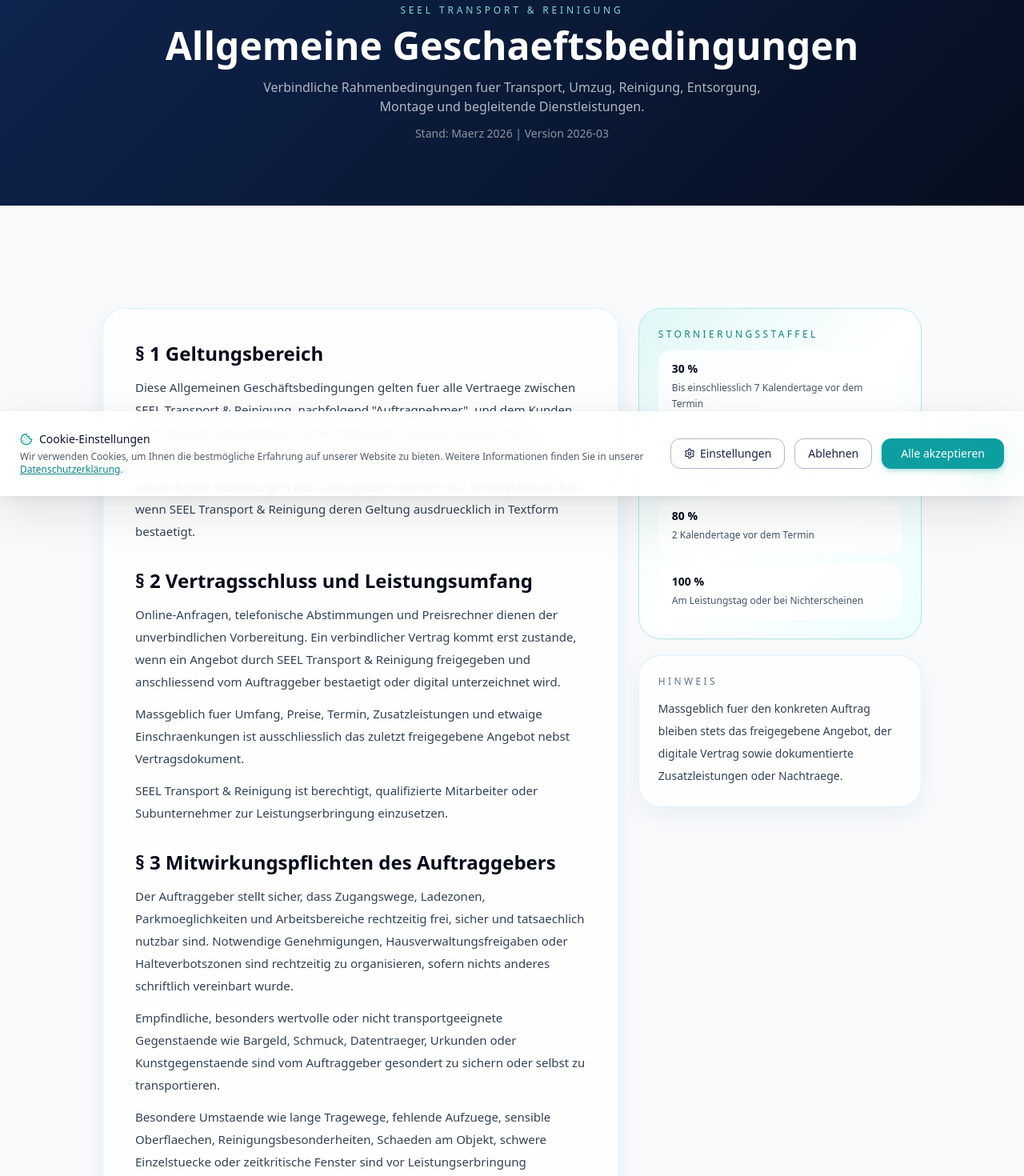
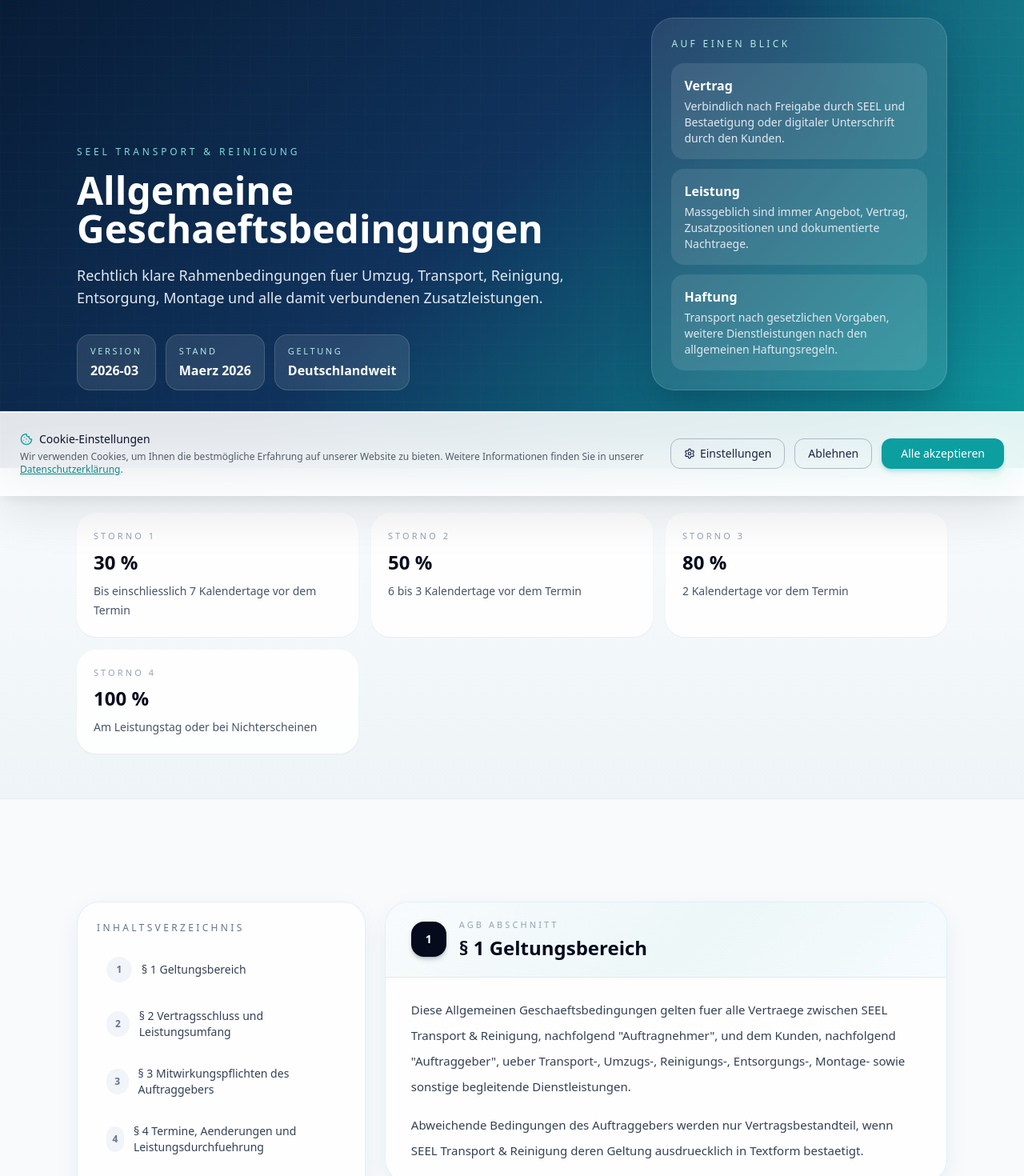
Before and after one commit to moalfarras-sys/seelweb, a Next.js app: page /agb in a window 1280 px wide. Shown: the part 180-1650 px from the top of the page at 80% size. Built offline with nearby package versions, Linux system fonts and the light colour scheme; no server answers.

Commit message:
Polish AGB page and legal copy

```diff
--- a/src/app/agb/page.tsx
+++ b/src/app/agb/page.tsx
@@ -1,56 +1,139 @@
 import { SEEL_AGB_SECTIONS, SEEL_AGB_VERSION, SEEL_CANCELLATION_RULES } from "@/lib/legal";
+
+const sectionIds = SEEL_AGB_SECTIONS.map((section) => ({
+  title: section.title,
+  id: section.title
+    .toLowerCase()
+    .replace(/[^a-z0-9]+/g, "-")
+    .replace(/^-+|-+$/g, ""),
+}));
 
 export default function AGBPage() {
   return (
     <>
-      <section className="gradient-navy py-16 md:py-20">
-        <div className="max-w-5xl mx-auto px-4 md:px-8 text-center">
-          <p className="text-xs uppercase tracking-[0.32em] text-teal-200 mb-3">SEEL Transport & Reinigung</p>
-          <h1 className="text-3xl md:text-5xl font-bold text-white">Allgemeine Geschaeftsbedingungen</h1>
-          <p className="text-silver-300 mt-4 max-w-2xl mx-auto">
-            Verbindliche Rahmenbedingungen fuer Transport, Umzug, Reinigung, Entsorgung, Montage und begleitende Dienstleistungen.
-          </p>
-          <p className="text-silver-400 mt-3 text-sm">Stand: Maerz 2026 | Version {SEEL_AGB_VERSION}</p>
+      <section className="relative overflow-hidden bg-[radial-gradient(circle_at_top_right,rgba(45,212,191,0.24),transparent_22%),linear-gradient(135deg,#071a33_0%,#10335d_48%,#0d9ea0_100%)] py-20 md:py-24">
+        <div className="absolute inset-0 opacity-20 [background-image:linear-gradient(rgba(255,255,255,0.08)_1px,transparent_1px),linear-gradient(90deg,rgba(255,255,255,0.08)_1px,transparent_1px)] [background-size:24px_24px]" />
+        <div className="relative max-w-6xl mx-auto px-4 md:px-8">
+          <div className="grid gap-8 lg:grid-cols-[1.3fr_0.7fr] items-end">
+            <div>
+              <p className="text-xs uppercase tracking-[0.32em] text-teal-200 mb-4">SEEL Transport & Reinigung</p>
+              <h1 className="text-3xl md:text-5xl font-bold text-white leading-tight">Allgemeine Geschaeftsbedingungen</h1>
+              <p className="text-slate-200 mt-5 max-w-3xl text-base md:text-lg leading-8">
+                Rechtlich klare Rahmenbedingungen fuer Umzug, Transport, Reinigung, Entsorgung, Montage und alle damit verbundenen Zusatzleistungen.
+              </p>
+              <div className="mt-8 flex flex-wrap gap-3">
+                <div className="rounded-2xl border border-white/15 bg-white/10 px-4 py-3 backdrop-blur">
+                  <p className="text-[11px] uppercase tracking-[0.24em] text-teal-100">Version</p>
+                  <p className="mt-1 text-white font-semibold">{SEEL_AGB_VERSION}</p>
+                </div>
+                <div className="rounded-2xl border border-white/15 bg-white/10 px-4 py-3 backdrop-blur">
+                  <p className="text-[11px] uppercase tracking-[0.24em] text-teal-100">Stand</p>
+                  <p className="mt-1 text-white font-semibold">Maerz 2026</p>
+                </div>
+                <div className="rounded-2xl border border-white/15 bg-white/10 px-4 py-3 backdrop-blur">
+                  <p className="text-[11px] uppercase tracking-[0.24em] text-teal-100">Geltung</p>
+                  <p className="mt-1 text-white font-semibold">Deutschlandweit</p>
+                </div>
+              </div>
+            </div>
+
+            <div className="rounded-[28px] border border-white/15 bg-white/10 backdrop-blur-xl p-6 shadow-2xl shadow-[#071a33]/30">
+              <p className="text-xs uppercase tracking-[0.28em] text-teal-100 mb-4">Auf einen Blick</p>
+              <div className="space-y-3">
+                <div className="rounded-2xl bg-white/10 px-4 py-4">
+                  <p className="text-white font-semibold">Vertrag</p>
+                  <p className="text-sm text-slate-200 mt-1">Verbindlich nach Freigabe durch SEEL und Bestaetigung oder digitaler Unterschrift durch den Kunden.</p>
+                </div>
+                <div className="rounded-2xl bg-white/10 px-4 py-4">
+                  <p className="text-white font-semibold">Leistung</p>
+                  <p className="text-sm text-slate-200 mt-1">Massgeblich sind immer Angebot, Vertrag, Zusatzpositionen und dokumentierte Nachtraege.</p>
+                </div>
+                <div className="rounded-2xl bg-white/10 px-4 py-4">
+                  <p className="text-white font-semibold">Haftung</p>
+                  <p className="text-sm text-slate-200 mt-1">Transport nach gesetzlichen Vorgaben, weitere Dienstleistungen nach den allgemeinen Haftungsregeln.</p>
+                </div>
+              </div>
+            </div>
+          </div>
+        </div>
+      </section>
+
+      <section className="bg-[linear-gradient(180deg,#f8fbfd_0%,#eef4f7_100%)] dark:bg-navy-950 py-10 md:py-14 border-b border-slate-200/70 dark:border-navy-800">
+        <div className="max-w-6xl mx-auto px-4 md:px-8">
+          <div className="grid gap-4 md:grid-cols-3">
+            {SEEL_CANCELLATION_RULES.map((rule, index) => (
+              <div key={rule.label} className="rounded-[24px] border border-white bg-white/90 shadow-sm px-5 py-5">
+                <p className="text-[11px] uppercase tracking-[0.28em] text-slate-400">Storno {index + 1}</p>
+                <p className="mt-2 text-2xl font-bold text-navy-900">{rule.fee}</p>
+                <p className="mt-2 text-sm leading-6 text-slate-600">{rule.label}</p>
+              </div>
+            ))}
+          </div>
         </div>
       </section>
 
       <section className="section-padding bg-slate-50 dark:bg-navy-950">
-        <div className="max-w-5xl mx-auto px-4 md:px-0">
-          <div className="grid lg:grid-cols-[1.55fr_0.85fr] gap-6 items-start">
-            <div className="bg-white dark:bg-navy-800/70 rounded-[28px] border border-gray-100 dark:border-navy-700/50 shadow-sm p-6 md:p-10 space-y-8">
-              {SEEL_AGB_SECTIONS.map((section) => (
-                <section key={section.title} className="space-y-3">
-                  <h2 className="text-xl md:text-2xl font-semibold text-navy-900 dark:text-white">{section.title}</h2>
-                  {section.paragraphs.map((paragraph) => (
-                    <p key={paragraph} className="text-sm md:text-[15px] leading-7 text-slate-700 dark:text-slate-300">
-                      {paragraph}
-                    </p>
+        <div className="max-w-6xl mx-auto px-4 md:px-8">
+          <div className="grid gap-6 lg:grid-cols-[0.78fr_1.52fr] items-start">
+            <aside className="space-y-5 lg:sticky lg:top-24">
+              <div className="rounded-[28px] border border-slate-200 bg-white p-6 shadow-sm">
+                <p className="text-xs uppercase tracking-[0.28em] text-slate-500 mb-4">Inhaltsverzeichnis</p>
+                <nav className="space-y-2">
+                  {sectionIds.map((section, index) => (
+                    <a
+                      key={section.id}
+                      href={`#${section.id}`}
+                      className="flex items-center gap-3 rounded-2xl px-3 py-3 text-sm text-slate-700 hover:bg-slate-100 transition-colors"
+                    >
+                      <span className="flex h-8 w-8 items-center justify-center rounded-full bg-slate-100 text-xs font-semibold text-slate-500">
+                        {index + 1}
+                      </span>
+                      <span className="leading-5">{section.title}</span>
+                    </a>
                   ))}
-                </section>
-              ))}
-            </div>
-
-            <aside className="space-y-5 lg:sticky lg:top-24">
-              <div className="rounded-[28px] border border-teal-100 bg-gradient-to-br from-teal-50 via-white to-cyan-50 dark:from-teal-500/10 dark:via-navy-900 dark:to-navy-900 p-6 shadow-sm">
-                <p className="text-xs uppercase tracking-[0.28em] text-teal-600 dark:text-teal-300 mb-3">Stornierungsstaffel</p>
-                <div className="space-y-3">
-                  {SEEL_CANCELLATION_RULES.map((rule) => (
-                    <div key={rule.label} className="rounded-2xl border border-white/80 dark:border-white/10 bg-white/80 dark:bg-white/5 px-4 py-3">
-                      <p className="text-sm font-semibold text-navy-900 dark:text-white">{rule.fee}</p>
-                      <p className="text-xs leading-5 text-slate-600 dark:text-slate-300 mt-1">{rule.label}</p>
-                    </div>
-                  ))}
-                </div>
+                </nav>
               </div>
 
-              <div className="rounded-[28px] border border-slate-200 dark:border-navy-700/50 bg-white dark:bg-navy-800/70 p-6 shadow-sm">
-                <p className="text-xs uppercase tracking-[0.28em] text-slate-500 dark:text-slate-400 mb-3">Hinweis</p>
-                <p className="text-sm leading-7 text-slate-700 dark:text-slate-300">
-                  Massgeblich fuer den konkreten Auftrag bleiben stets das freigegebene Angebot, der digitale Vertrag sowie
-                  dokumentierte Zusatzleistungen oder Nachtraege.
+              <div className="rounded-[28px] border border-teal-100 bg-gradient-to-br from-teal-50 via-white to-cyan-50 p-6 shadow-sm">
+                <p className="text-xs uppercase tracking-[0.28em] text-teal-600 mb-3">Hinweis</p>
+                <p className="text-sm leading-7 text-slate-700">
+                  Massgeblich fuer den konkreten Auftrag bleiben stets das freigegebene Angebot, der digitale Vertrag sowie dokumentierte Zusatzleistungen oder Nachtraege.
                 </p>
               </div>
             </aside>
+
+            <div className="space-y-5">
+              {SEEL_AGB_SECTIONS.map((section, index) => {
+                const anchor = sectionIds[index];
+                return (
+                  <section
+                    key={section.title}
+                    id={anchor.id}
+                    className="rounded-[30px] border border-slate-200 bg-white shadow-sm overflow-hidden"
+                  >
+                    <div className="border-b border-slate-200 bg-[linear-gradient(135deg,#f8fbfd_0%,#edf7f7_55%,#f6fbff_100%)] px-6 md:px-8 py-5">
+                      <div className="flex items-center gap-4">
+                        <div className="flex h-11 w-11 items-center justify-center rounded-2xl bg-navy-900 text-sm font-bold text-white shadow-md shadow-navy-900/20">
+                          {index + 1}
+                        </div>
+                        <div>
+                          <p className="text-[11px] uppercase tracking-[0.28em] text-slate-400">AGB Abschnitt</p>
+                          <h2 className="mt-1 text-xl md:text-2xl font-semibold text-navy-900">{section.title}</h2>
+                        </div>
+                      </div>
+                    </div>
+
+                    <div className="px-6 md:px-8 py-6 space-y-4">
+                      {section.paragraphs.map((paragraph) => (
+                        <p key={paragraph} className="text-[15px] leading-8 text-slate-700">
+                          {paragraph}
+                        </p>
+                      ))}
+                    </div>
+                  </section>
+                );
+              })}
+            </div>
           </div>
         </div>
       </section>
--- a/src/lib/legal.ts
+++ b/src/lib/legal.ts
@@ -16,7 +16,7 @@ export const SEEL_AGB_SECTIONS: LegalSection[] = [
   {
     title: "§ 1 Geltungsbereich",
     paragraphs: [
-      "Diese Allgemeinen Geschäftsbedingungen gelten fuer alle Vertraege zwischen SEEL Transport & Reinigung, nachfolgend \"Auftragnehmer\", und dem Kunden, nachfolgend \"Auftraggeber\", ueber Transport-, Umzugs-, Reinigungs-, Entsorgungs-, Montage- sowie sonstige begleitende Dienstleistungen.",
+      "Diese Allgemeinen Geschaeftsbedingungen gelten fuer alle Vertraege zwischen SEEL Transport & Reinigung, nachfolgend \"Auftragnehmer\", und dem Kunden, nachfolgend \"Auftraggeber\", ueber Transport-, Umzugs-, Reinigungs-, Entsorgungs-, Montage- sowie sonstige begleitende Dienstleistungen.",
       "Abweichende Bedingungen des Auftraggebers werden nur Vertragsbestandteil, wenn SEEL Transport & Reinigung deren Geltung ausdruecklich in Textform bestaetigt.",
     ],
   },
```
